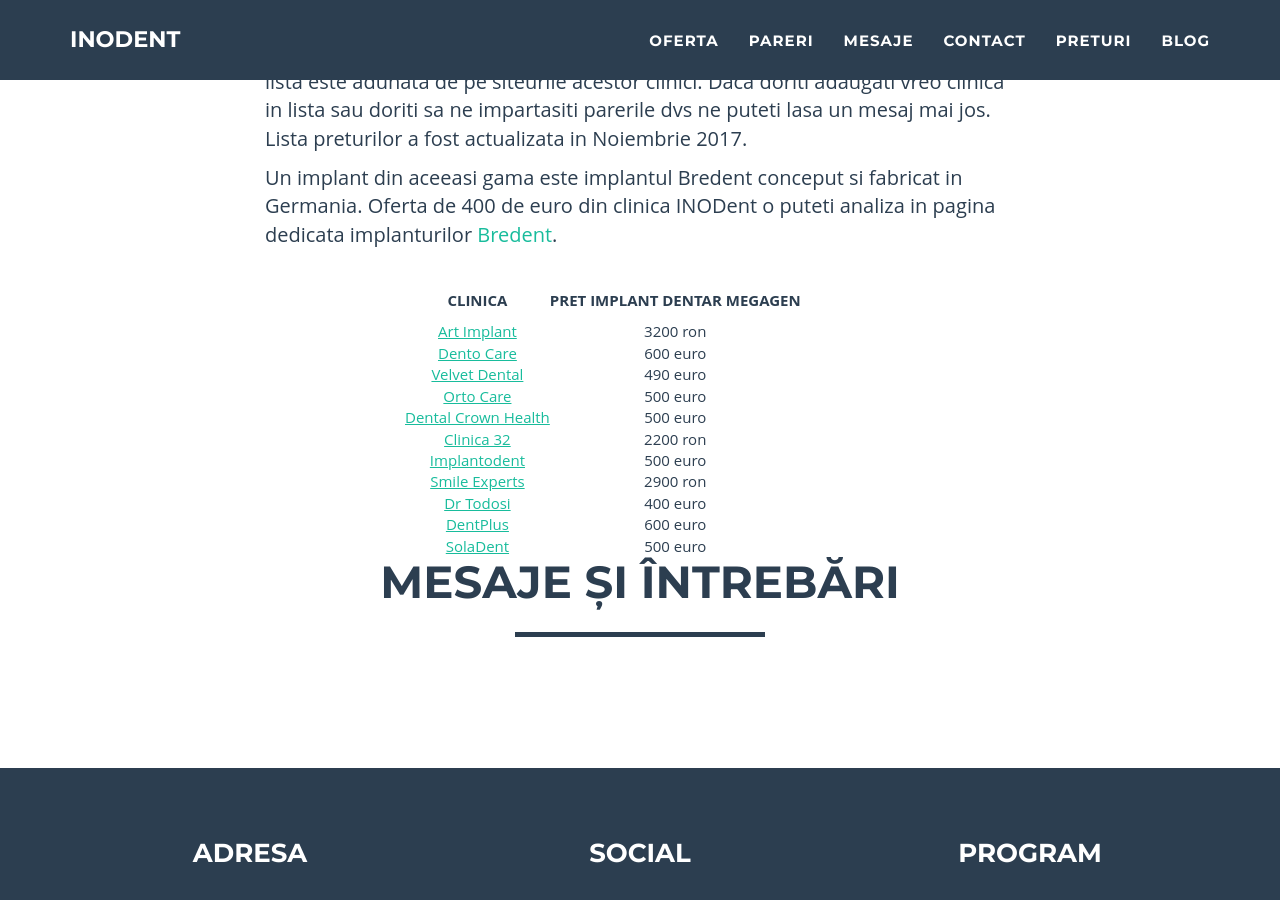
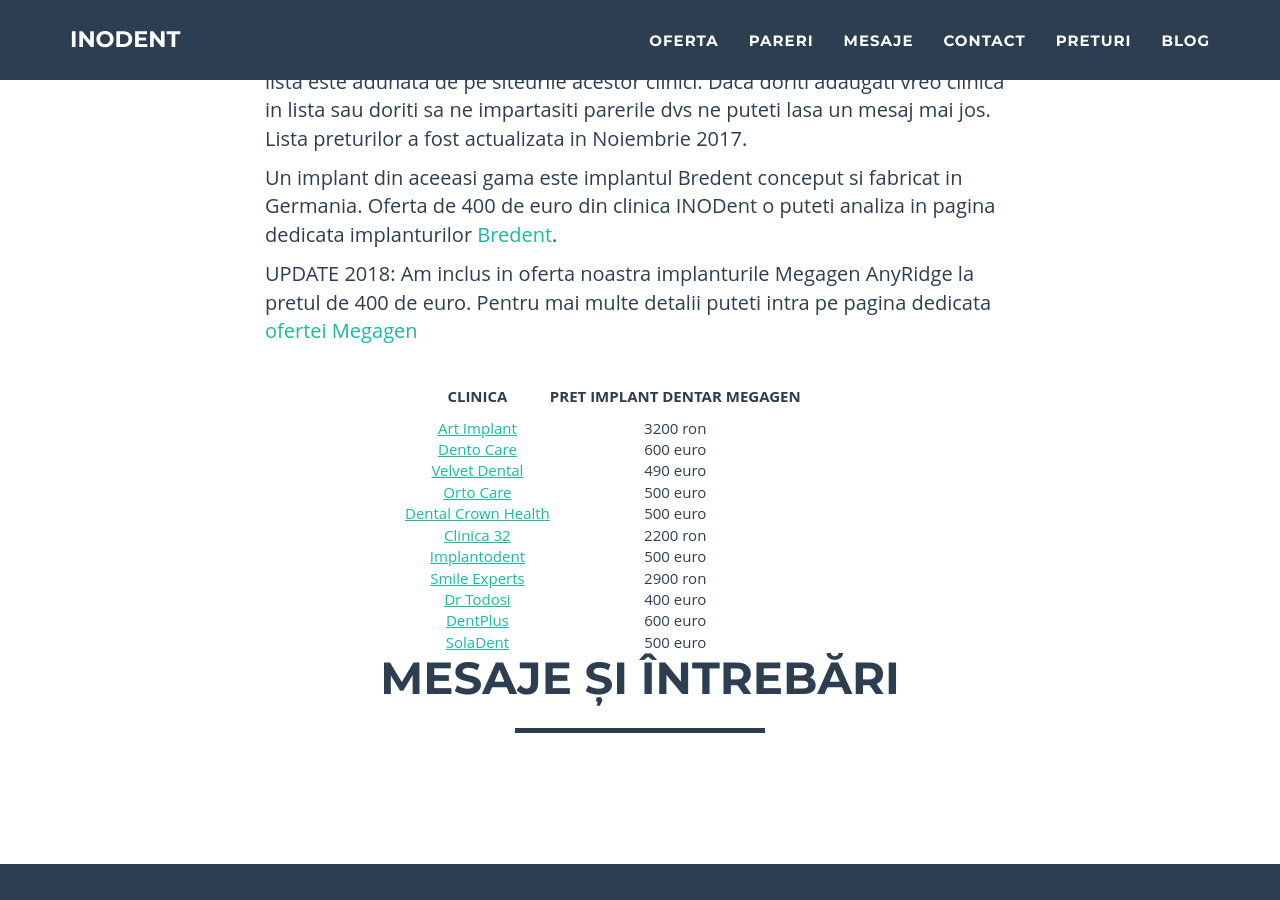
Before and after one commit to littledentgopo/offerdent, a Jekyll site: the page built from _posts/2017-11-21-implanturi-dentare-megagen-pareri-preturi.html, in a window 1280 px wide and 900 px high, scrolled down 1366 px. Built offline with Jekyll 4.4.1, drawn with Linux system fonts in a browser that asks for light colours; comment, search, counter and statistics services are not loaded.

Commit message:
oferta megagen

```diff
--- a/_posts/2017-11-21-implanturi-dentare-megagen-pareri-preturi.html
+++ b/_posts/2017-11-21-implanturi-dentare-megagen-pareri-preturi.html
@@ -21,6 +21,8 @@ Implanturile dentare <a href="https://www.megagen.ro/implants/" target="_blank">
     Un implant din aceeasi gama este implantul Bredent conceput si fabricat in Germania. Oferta de 400 de euro din clinica {{site.newname}} o puteti analiza in pagina dedicata implanturilor <a href="/promotie-bredent.html">Bredent</a>.
 </p>
 
+<p>UPDATE 2018: Am inclus in oferta noastra implanturile Megagen AnyRidge la pretul de 400 de euro. Pentru mai multe detalii puteti intra pe pagina dedicata <a href="https://www.inodent.ro/oferta-implant-dentar-megagen/">ofertei Megagen</a></p>
+
 
 <div class="col-lg-8 col-lg-offset-2 text-center">
      {% include pricestablemegagen.html %}
```
